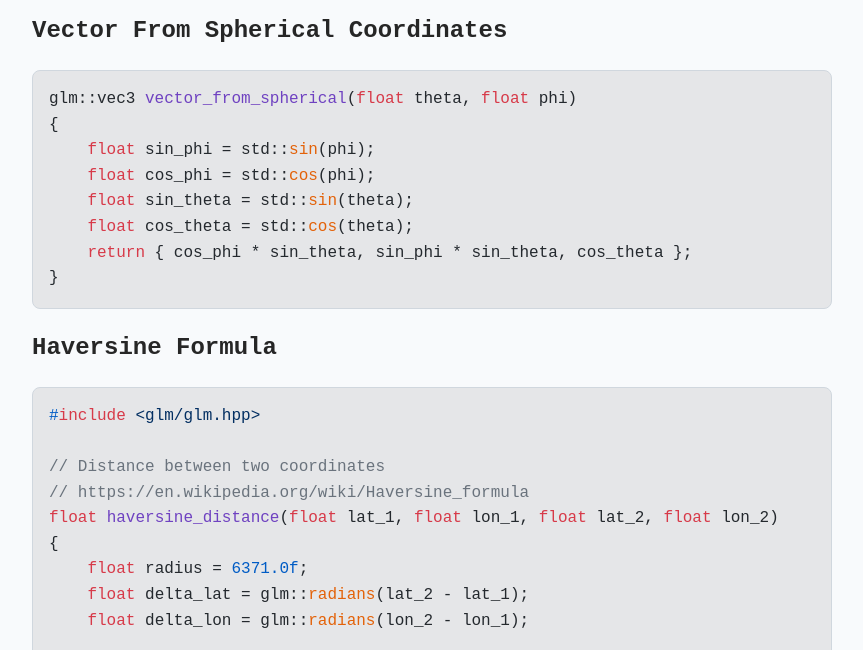
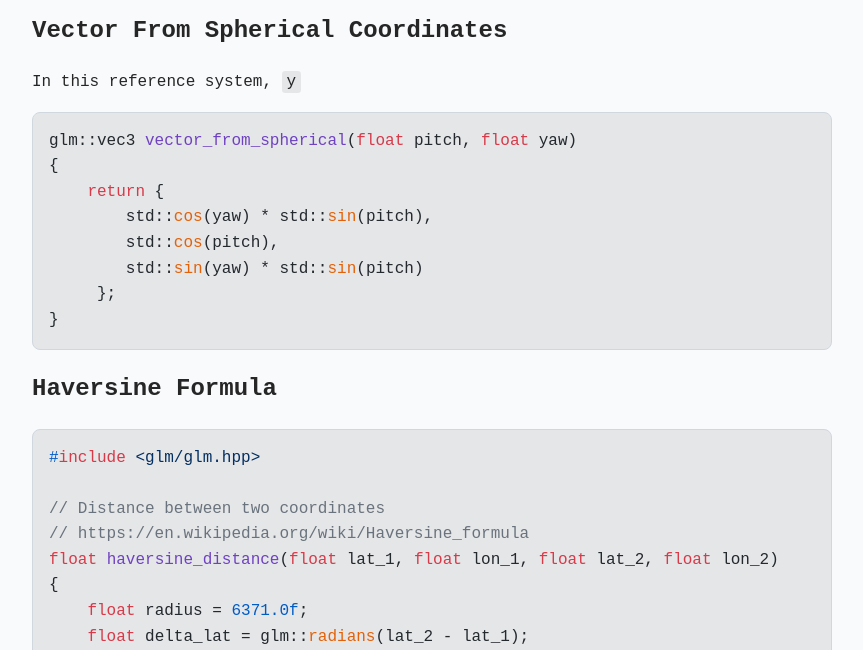
Before and after one commit to gue-ni/gnosis, an Eleventy site: page doc/math.md in a window 1280 px wide. Shown: the part 140-790 px from the top of the page, without its empty margins (208-1071 px from the left). Built offline with nearby package versions, Linux system fonts and the light colour scheme; Eleventy itself is replaced by a stand-in of ours; code samples lack their colours; files that its build step writes are made by us from their sources; a web font is replaced by a local one.

Commit message:
Update math.md

````diff
--- a/doc/math.md
+++ b/doc/math.md
@@ -2,14 +2,16 @@
 
 ## Vector From Spherical Coordinates
 
+In this reference system, `y`
+
 ```cpp
-glm::vec3 vector_from_spherical(float theta, float phi)
+glm::vec3 vector_from_spherical(float pitch, float yaw)
 {
-    float sin_phi = std::sin(phi);
-    float cos_phi = std::cos(phi);
-    float sin_theta = std::sin(theta);
-    float cos_theta = std::cos(theta);
-    return { cos_phi * sin_theta, sin_phi * sin_theta, cos_theta };
+    return {
+        std::cos(yaw) * std::sin(pitch),
+        std::cos(pitch),
+        std::sin(yaw) * std::sin(pitch)
+     };
 }
 ```
 
````
